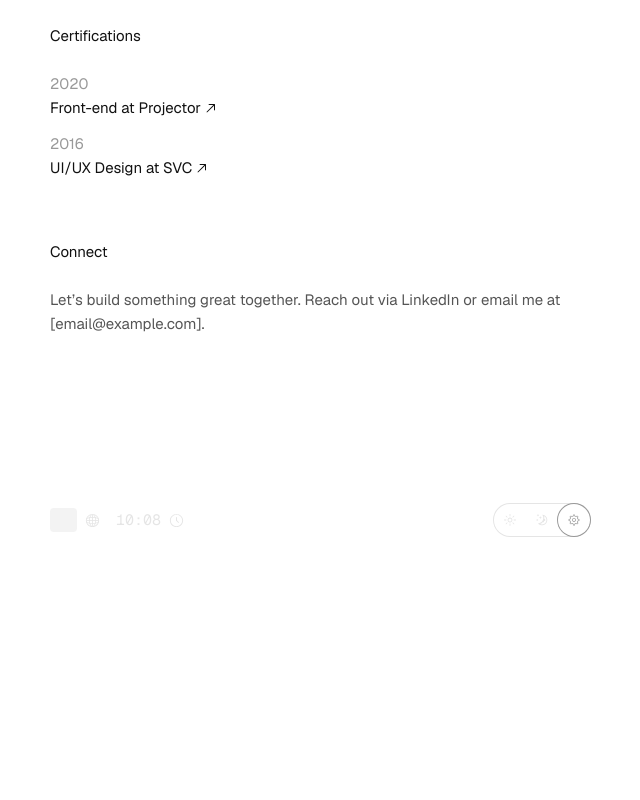
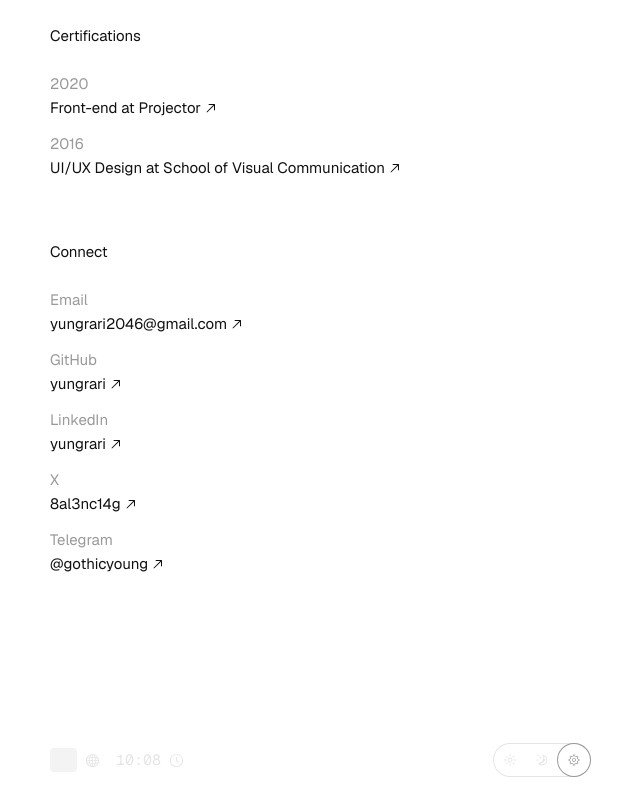
Before and after one commit to yungrari/yungrari, a Next.js app: page / in a window 1280 px wide. Shown: the part 1040-1840 px from the top of the page, without its empty margins (320-960 px from the left). Before the commit the page ends 1600 px from the top, so only its background shows below. Built offline with nearby package versions, Linux system fonts and the light colour scheme.

Commit message:
Update config

```diff
--- a/app/config.ts
+++ b/app/config.ts
@@ -1,9 +1,9 @@
-type Link = {
+export type Link = {
   href: string;
   title: string;
 };
 
-type Items = {
+export type Paragraph = {
   id: string;
   link: Link;
   list: string[];
@@ -11,18 +11,18 @@ type Items = {
   year: string;
 };
 
-type Content = {
+export type Content = {
   title: string;
-  items: Partial<Items>[];
+  items: Partial<Paragraph>[];
 };
 
-type Config = {
+export type Config = {
   title: string;
   description: string;
   content: Content[];
 };
 
-const config: Config = {
+export default {
   title: "Dan Martynov",
   description: "Design Engineer",
   content: [
@@ -31,7 +31,7 @@ const config: Config = {
       items: [
         {
           id: "1",
-          text: "All I want to do is build websites.",
+          text: "All I want to do is build websites. Let's create something great together.",
         },
       ],
     },
@@ -97,22 +97,20 @@ const config: Config = {
       title: "Certifications",
       items: [
         {
-          id: "1",
+          id: "cert-prjctr",
           year: "2020",
           link: {
-            href: "https://projector.com",
+            href: "https://prjctr.com/en",
             title: "Front-end at Projector",
           },
-          list: [],
         },
         {
-          id: "2",
+          id: "cert-svc",
           year: "2016",
           link: {
-            href: "https://svc.com",
-            title: "UI/UX Design at SVC",
+            href: "https://svc.com.ua/en",
+            title: "UI/UX Design at School of Visual Communication",
           },
-          list: [],
         },
       ],
     },
@@ -120,12 +118,46 @@ const config: Config = {
       title: "Connect",
       items: [
         {
-          id: "1",
-          text: "Let’s build something great together. Reach out via LinkedIn or email me at [email@example.com].",
+          id: "connect-email",
+          year: "Email",
+          link: {
+            href: "mailto:yungrari2046@gmail.com",
+            title: "yungrari2046@gmail.com",
+          },
+        },
+        {
+          id: "connect-github",
+          year: "GitHub",
+          link: {
+            href: "https://github.com/yungrari",
+            title: "yungrari",
+          },
+        },
+        {
+          id: "connect-linkedin",
+          year: "LinkedIn",
+          link: {
+            href: "https://linkedin.com/in/yungrari",
+            title: "yungrari",
+          },
+        },
+        {
+          id: "connect-x",
+          year: "X",
+          link: {
+            href: "https://x.com/8al3nc14g",
+            title: "8al3nc14g",
+          },
+        },
+        {
+          id: "connect-telegram",
+          year: "Telegram",
+          link: {
+            href: "https://t.me/gothicyoung",
+            title: "@gothicyoung",
+          },
         },
       ],
     },
   ],
-};
-
-export default config;
+} satisfies Config;
--- a/app/layout.tsx
+++ b/app/layout.tsx
@@ -2,8 +2,8 @@ import type { Metadata } from "next";
 import { Geist, Geist_Mono } from "next/font/google";
 import { ThemeProvider } from "next-themes";
 
+import config from "./config";
 import "./globals.css";
-import config from "./config";
 
 const geistSans = Geist({
   variable: "--font-geist-sans",
--- a/app/page.tsx
+++ b/app/page.tsx
@@ -1,7 +1,8 @@
 import { Blur } from "@/app/ui/blur";
+import { Container } from "@/app/ui/container";
 import { Content } from "@/app/ui/content";
-import { User } from "@/app/ui/user";
-import { Widgets } from "@/app/ui/widgets";
+import { Footer } from "@/app/ui/footer";
+import { Header } from "@/app/ui/header";
 
 import config from "./config";
 
@@ -9,22 +10,11 @@ export default function Home() {
   return (
     <>
       <Blur />
-
-      <main className="flex flex-col gap-9 font-[family-name:var(--font-geist-sans)] max-w-[var(--page-column-width)] mx-auto pt-[var(--page-padding-top)] pb-[var(--page-padding-bottom)] px-[var(--page-padding)]">
-        <header className="grid grid-cols-[92px_1fr] gap-x-4">
-          <User />
-          <h1 className="col-[2/3] self-end">{config.title}</h1>
-          <h2 className="col-[2/3] self-start text-[var(--grey2)]">
-            {config.description}
-          </h2>
-        </header>
-
-        <Content />
-      </main>
-
-      <footer className="font-[family-name:var(--font-geist-mono)] uppercase text-[var(--wash1)]">
-        <Widgets />
-      </footer>
+      <Container>
+        <Header title={config.title} subtitle={config.description} />
+        <Content content={config.content} />
+      </Container>
+      <Footer />
     </>
   );
 }
--- /dev/null
+++ b/app/ui/container.tsx
@@ -0,0 +1,7 @@
+export function Container({ children }: { children: React.ReactNode }) {
+  return (
+    <main className="flex flex-col gap-9 font-[family-name:var(--font-geist-sans)] max-w-[var(--page-column-width)] mx-auto pt-[var(--page-padding-top)] pb-[var(--page-padding-bottom)] px-[var(--page-padding)]">
+      {children}
+    </main>
+  );
+}
--- a/app/ui/content.tsx
+++ b/app/ui/content.tsx
@@ -1,13 +1,13 @@
 import { ArrowTopRightIcon } from "@radix-ui/react-icons";
 
-import config from "@/app/config";
+import type { Content } from "@/app/config";
 
-export function Content() {
+export function Content({ content }: { content: Content[] }) {
   return (
     <article className="flex flex-col gap-15">
-      {config.content.map((section) => (
+      {content.map((section) => (
         <section
-          className="flex flex-col gap-6 first:gap-3 nth-[4]:[&>ul]:gap-3"
+          className="flex flex-col gap-6 first:gap-3 nth-[4]:[&>ul]:gap-3 nth-[5]:[&>ul]:gap-3"
           key={section.title}
         >
           <h3>{section.title}</h3>
--- /dev/null
+++ b/app/ui/footer.tsx
@@ -0,0 +1,15 @@
+import { Location } from "./location";
+import { Time } from "./time";
+import { Theme } from "./theme";
+
+export function Footer() {
+  return (
+    <footer className="font-[family-name:var(--font-geist-mono)] uppercase text-[var(--wash1)]">
+      <div className="max-w-[var(--page-column-width)] mx-auto p-[var(--page-padding)] flex justify-start gap-4">
+        <Location />
+        <Time />
+        <Theme />
+      </div>
+    </footer>
+  );
+}
--- /dev/null
+++ b/app/ui/header.tsx
@@ -0,0 +1,17 @@
+import { User } from "@/app/ui/user";
+
+export function Header({
+  title,
+  subtitle,
+}: {
+  title: string;
+  subtitle: string;
+}) {
+  return (
+    <header className="grid grid-cols-[92px_1fr] gap-x-4">
+      <User />
+      <h1 className="col-[2/3] self-end">{title}</h1>
+      <h2 className="col-[2/3] self-start text-[var(--grey2)]">{subtitle}</h2>
+    </header>
+  );
+}
--- a/app/ui/widgets.tsx
+++ /dev/null
@@ -1,13 +0,0 @@
-import { Location } from "./location";
-import { Time } from "./time";
-import { Theme } from "./theme";
-
-export function Widgets() {
-  return (
-    <div className="max-w-[var(--page-column-width)] mx-auto p-[var(--page-padding)] flex justify-start gap-4">
-      <Location />
-      <Time />
-      <Theme />
-    </div>
-  );
-}
```
